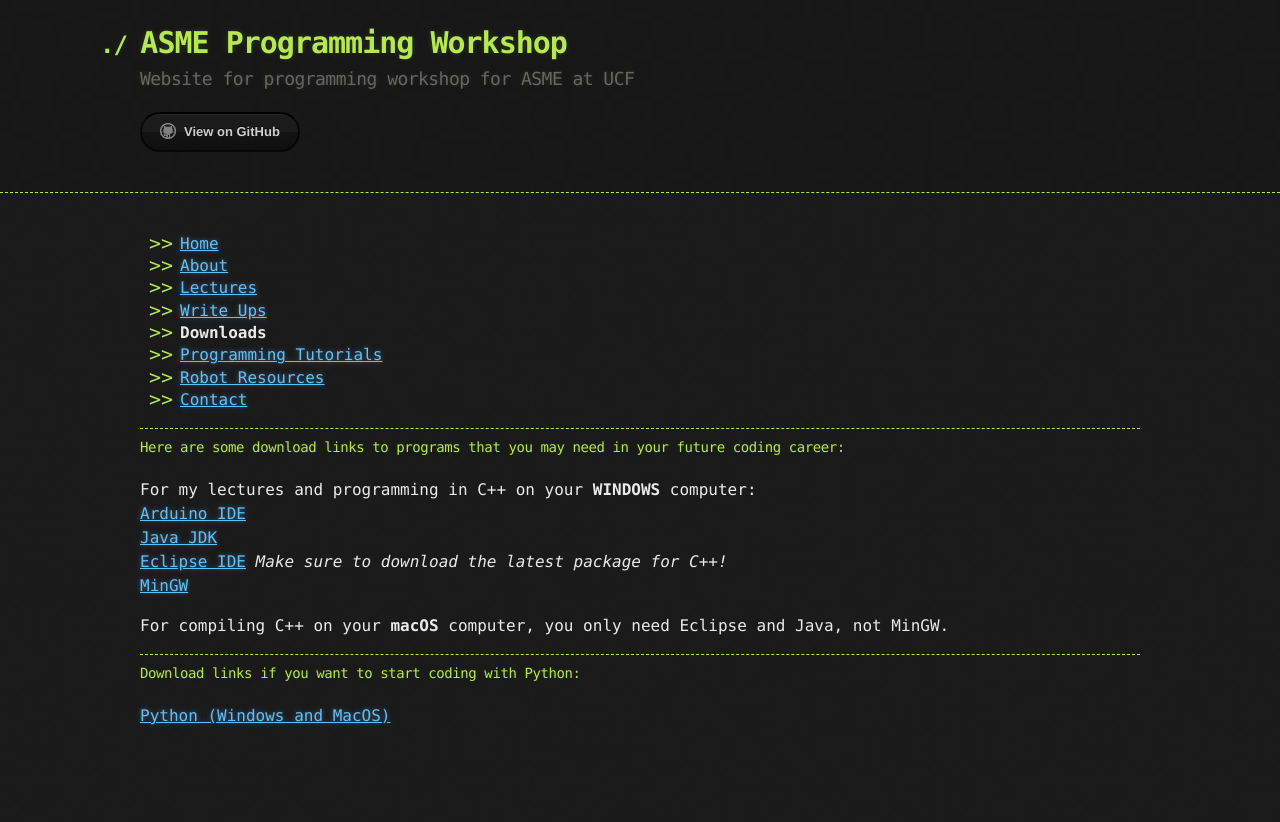
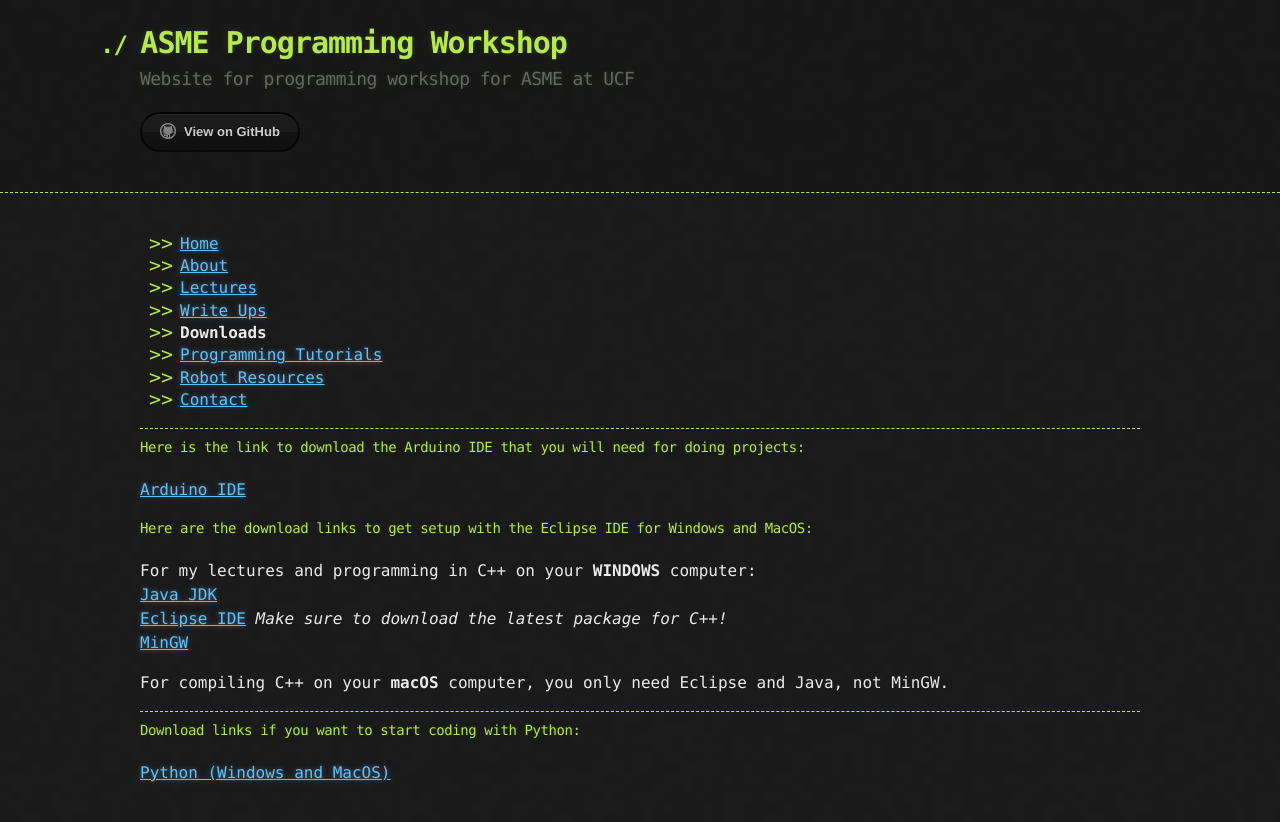
Before and after one commit to brandons209/workshop, a Jekyll site: the page built from pages/Downloads.md, in a window 1280 px wide. Shown: the top 822 px of the page. Built offline with Jekyll 4.4.1, drawn with Linux system fonts in a browser that asks for light colours.

Commit message:
updated download links with better infor

```diff
--- a/pages/Downloads.md
+++ b/pages/Downloads.md
@@ -11,9 +11,11 @@
 * [Contact](Contact.md)
 
 * * *
-#### Here are some download links to programs that you may need in your future coding career:
+#### Here is the link to download the Arduino IDE that you will need for doing projects:
+[Arduino IDE](https://www.arduino.cc/en/Main/Software)
+
+#### Here are the download links to get setup with the Eclipse IDE for Windows and MacOS:
 For my lectures and programming in C++ on your **WINDOWS** computer:
-[Arduino IDE](https://www.arduino.cc/en/Main/Software)
 [Java JDK](http://www.oracle.com/technetwork/java/javase/downloads/jdk9-downloads-3848520.html)
 [Eclipse IDE](https://www.eclipse.org/downloads/eclipse-packages/) _Make sure to download the latest package for C++!_
 [MinGW](https://sourceforge.net/projects/mingw-w64/)
```
